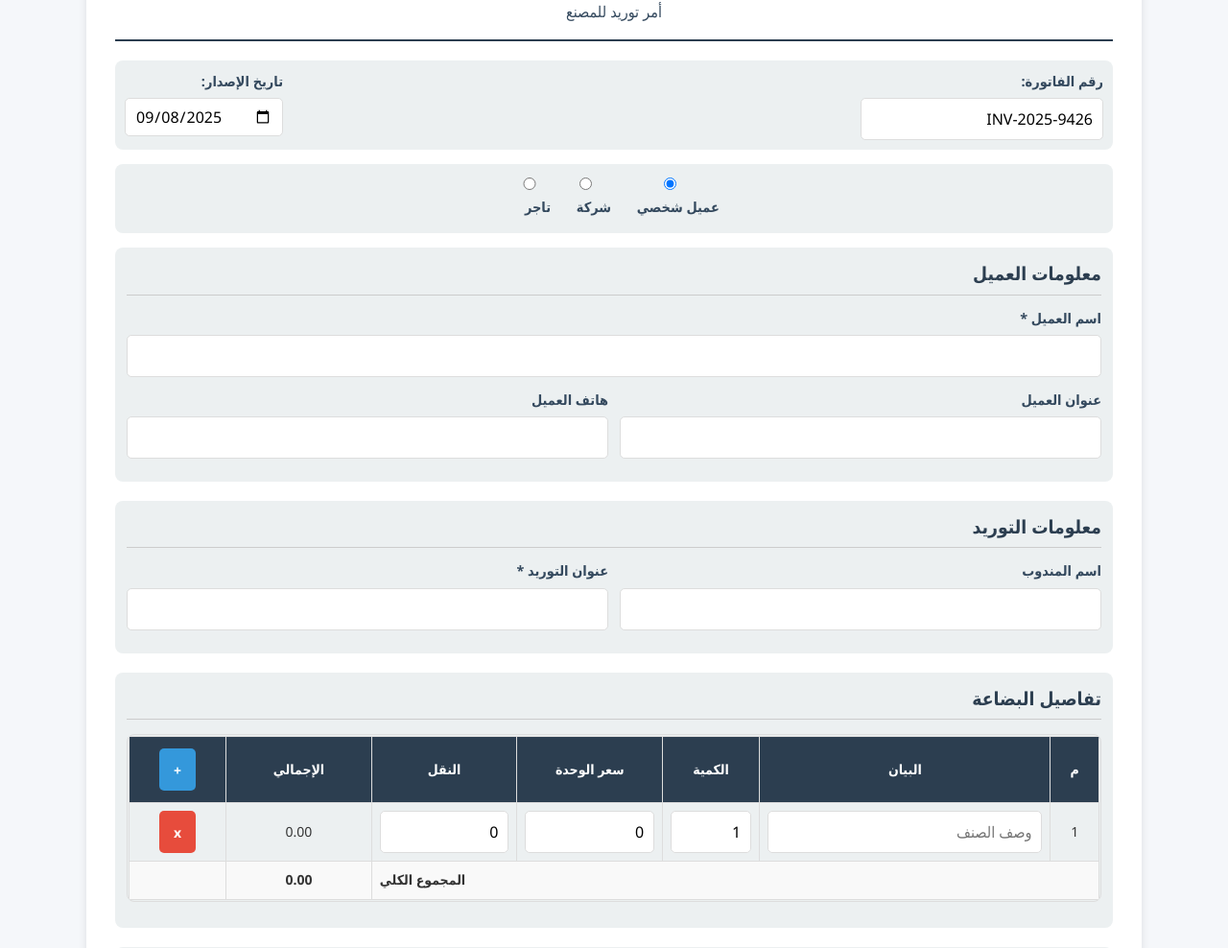
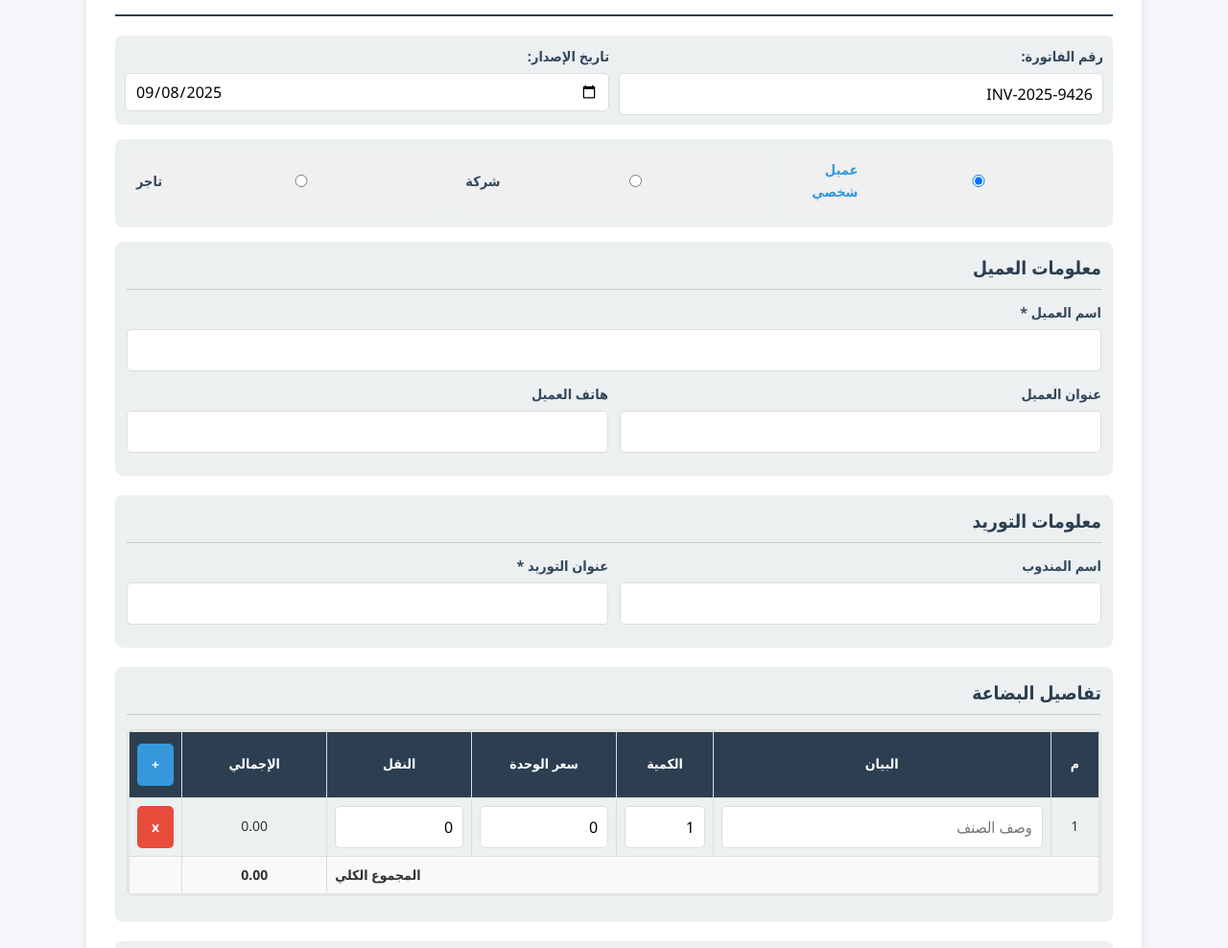
Before and after one commit to Dalloul12/Factory-supply-order, a plain HTML site: page index.html in a window 1280 px wide. Shown: the part 109-1097 px from the top of the page at 96% size. Drawn offline with Linux system fonts and the light colour scheme.

Commit message:
Update index.html

```diff
--- a/index.html
+++ b/index.html
@@ -3,38 +3,36 @@
 <head>
     <meta charset="UTF-8">
     <meta name="viewport" content="width=device-width, initial-scale=1.0">
-    <meta name="mobile-web-app-capable" content="yes">
-    <title>نظام الفواتير - أمر توريد</title>
+    <title>نظام إدارة الفواتير - أمر توريد</title>
     <link rel="stylesheet" href="style.css">
 </head>
 <body>
     <div class="container">
         <header>
-            <h1>نظام إدارة الفواتير</h1>
-            <p>أمر توريد للمصنع</p>
+            <h1>أمر توريد للمصنع</h1>
         </header>
 
         <div class="invoice-info">
-            <div>
+            <div class="info-item">
                 <label for="invoiceNumber">رقم الفاتورة:</label>
-                <input type="text" id="invoiceNumber" value="#">
+                <input type="text" id="invoiceNumber" value="INV-2025-001">
             </div>
-            <div>
+            <div class="info-item">
                 <label for="invoiceDate">تاريخ الإصدار:</label>
                 <input type="date" id="invoiceDate" required>
             </div>
         </div>
 
         <div class="invoice-type">
-            <label>
+            <label class="type-option">
                 <input type="radio" name="clientType" value="person" checked>
                 <span>عميل شخصي</span>
             </label>
-            <label>
+            <label class="type-option">
                 <input type="radio" name="clientType" value="company">
                 <span>شركة</span>
             </label>
-            <label>
+            <label class="type-option">
                 <input type="radio" name="clientType" value="merchant">
                 <span>تاجر</span>
             </label>
@@ -89,12 +87,12 @@
                     <thead>
                         <tr>
                             <th width="5%">م</th>
-                            <th width="30%">البيان</th>
+                            <th width="35%">البيان</th>
                             <th width="10%">الكمية</th>
                             <th width="15%">سعر الوحدة</th>
                             <th width="15%">النقل</th>
                             <th width="15%">الإجمالي</th>
-                            <th width="10%"><button type="button" class="btn-primary" id="addRowBtn">+</button></th>
+                            <th width="5%"><button type="button" class="btn-primary no-print" id="addRowBtn">+</button></th>
                         </tr>
                     </thead>
                     <tbody>
@@ -105,7 +103,7 @@
                             <td><input type="number" class="item-price" min="0" step="0.01" value="0"></td>
                             <td><input type="number" class="item-shipping" min="0" step="0.01" value="0"></td>
                             <td class="item-total">0.00</td>
-                            <td><button type="button" class="btn-danger remove-row-btn">x</button></td>
+                            <td><button type="button" class="btn-danger no-print remove-row-btn">x</button></td>
                         </tr>
                     </tbody>
                     <tfoot>
@@ -142,18 +140,18 @@
         </div>
 
         <div class="form-section">
-            <div class="form-group">
+            <div class="form-group full-width">
                 <label for="notes">ملاحظات</label>
-                <textarea id="notes" rows="3"></textarea>
+                <textarea id="notes" rows="2"></textarea>
             </div>
         </div>
 
         <div class="signature-section">
             <div class="signature-line"></div>
-            <h2><p>الإمضاء</p></h2>
+            <p>الإمضاء</p>
         </div>
 
-        <div class="actions">
+        <div class="actions no-print">
             <button type="button" class="btn-success" id="printBtn">طباعة الفاتورة</button>
         </div>
     </div>
```
